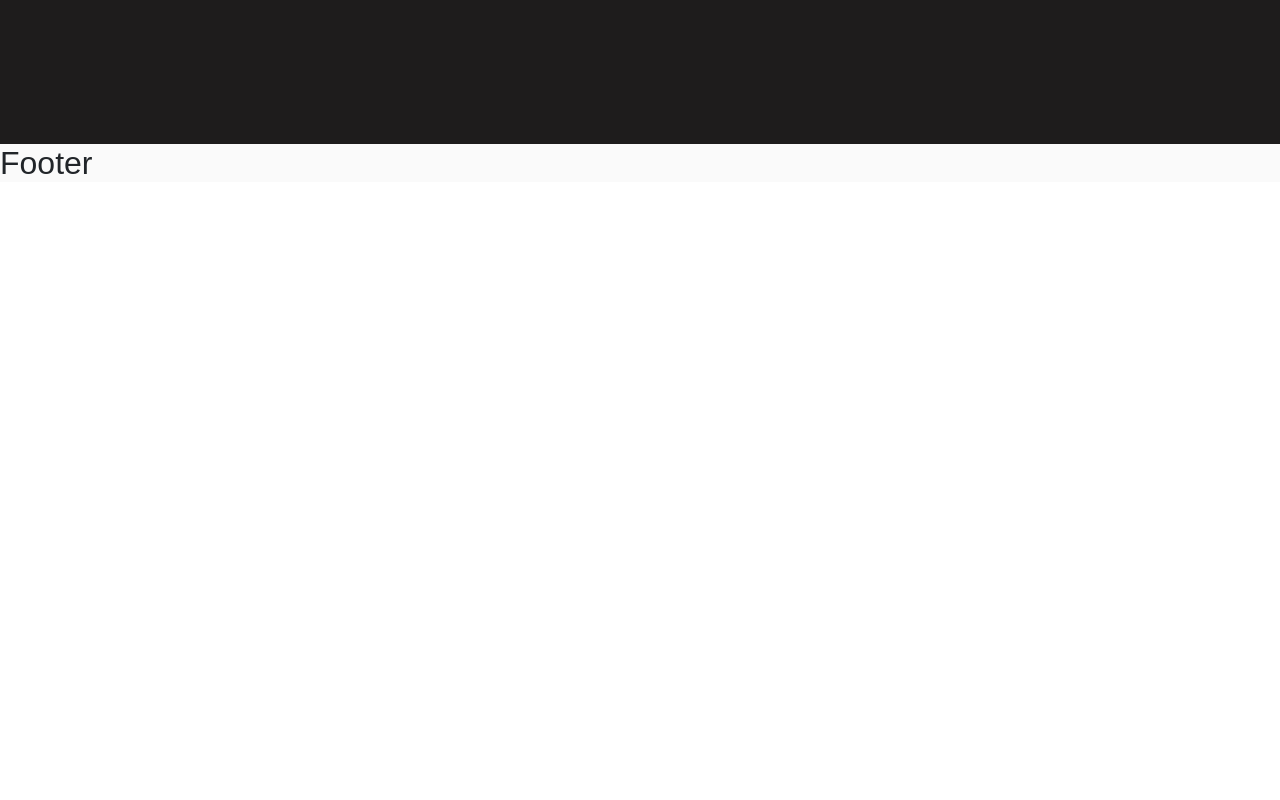
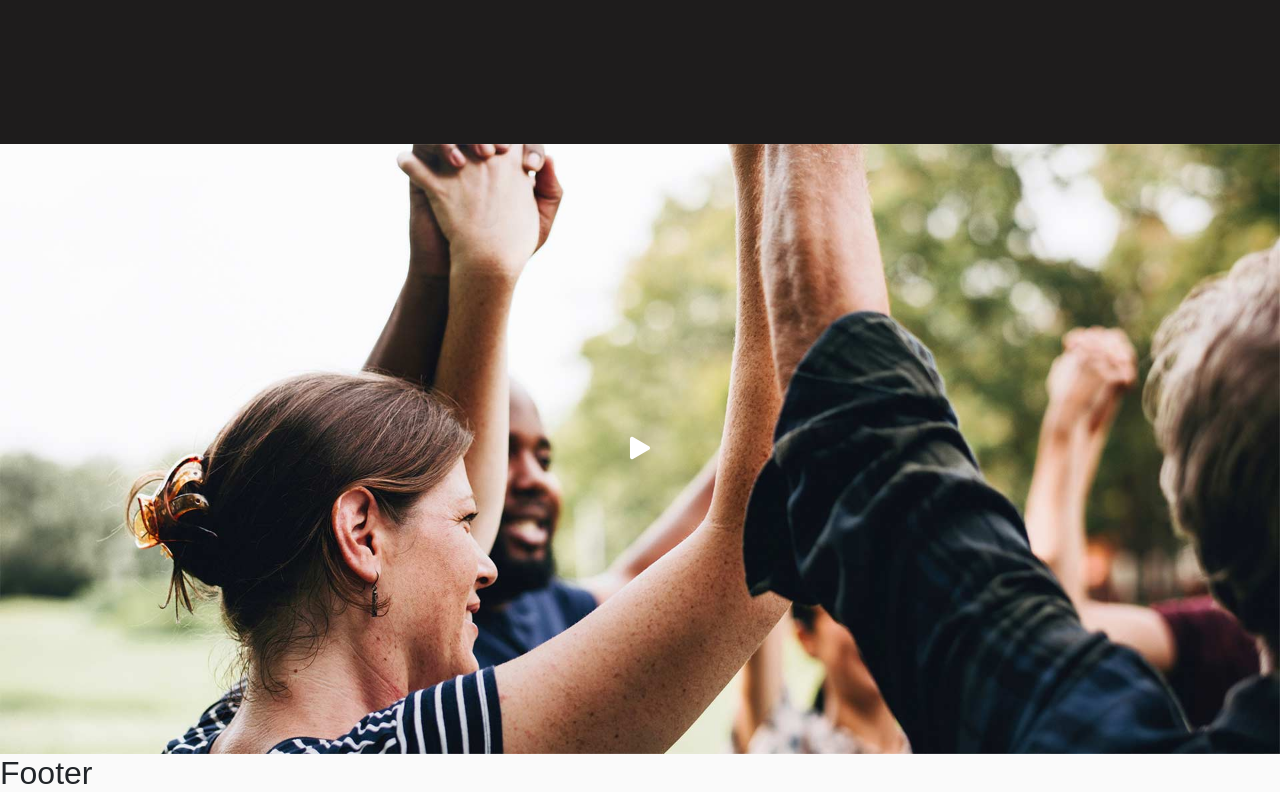
Before and after one commit to AntoCic/proj-html-vuejs, a Vue app: page / in a window 1280 px wide. Shown: the part 5048-5848 px from the top of the page. Before the commit the page ends 5238 px from the top, so only its background shows below. Built offline with nearby package versions, Linux system fonts and the light colour scheme.

Commit message:
ADDED video section

```diff
--- a/src/components/SctVideos.vue
+++ b/src/components/SctVideos.vue
@@ -1,10 +1,12 @@
 <template>
-    <section class="  w-100">
+    <section class="videos w-100 position-relative">
+        <img src="../assets/img/h1-img-04.jpg" class="w-100">
 
+        <div class="position-absolute top-50 start-50 translate-middle">
+            <i class="bi bi-play-fill fs-1 text-white" role="button"></i>
+        </div>
     </section>
 
 </template>
 
-<style lang="scss" scoped>
-
-</style>
+<style lang="scss" scoped></style>
```
